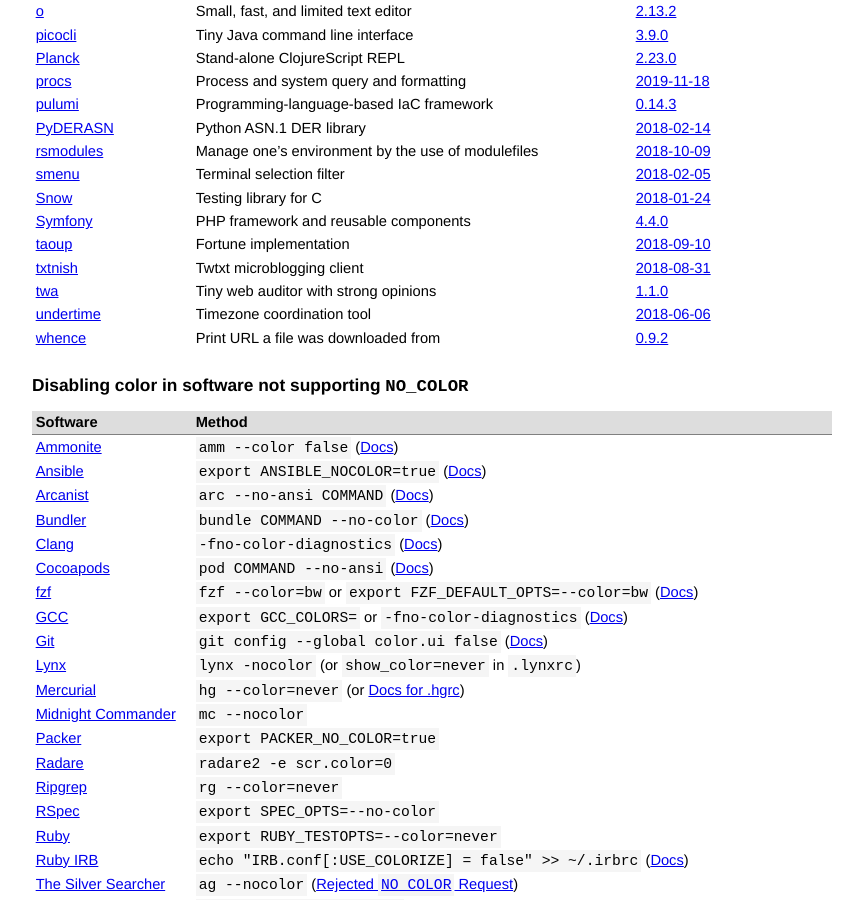
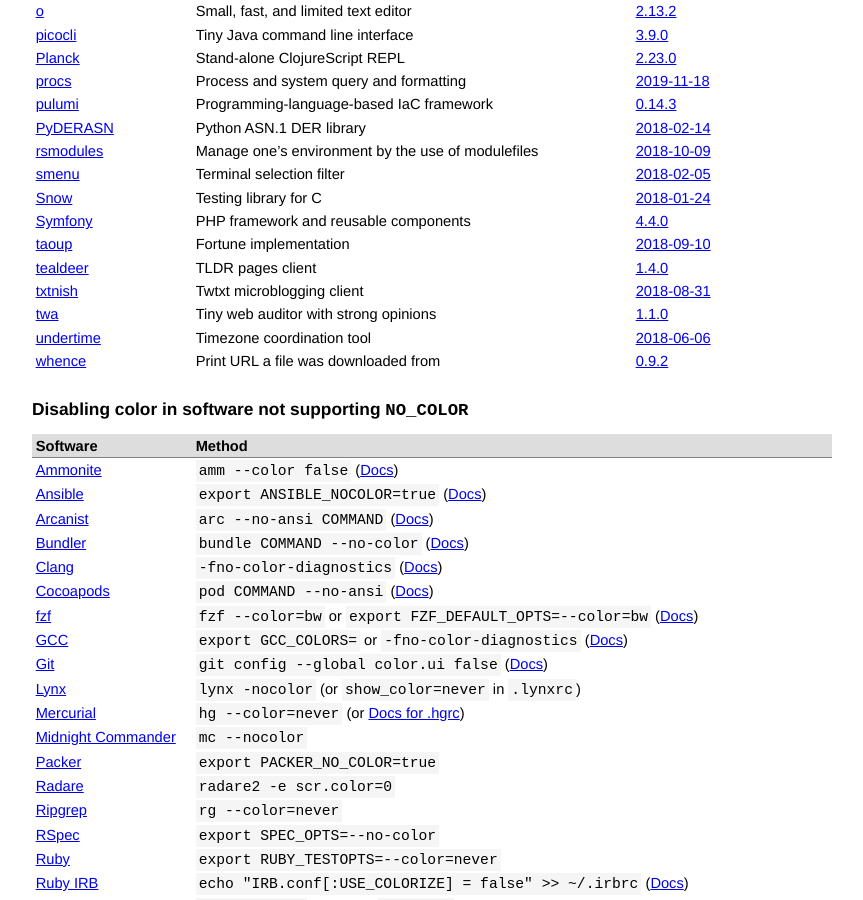
Before and after one commit to jcs/no_color, a Jekyll site: the page built from index.md, in a window 1280 px wide and 900 px high, scrolled down 1735 px. Shown: the whole window, without its empty margins (208-1071 px from the left). Built offline with Jekyll 4.4.1, drawn with Linux system fonts in a browser that asks for light colours; our own code applies the rules of GitHub Pages for plain Markdown files.

Commit message:
Add tealdeer

```diff
--- a/index.md
+++ b/index.md
@@ -106,6 +106,7 @@ color via `NO_COLOR`.
 | [Snow](https://github.com/mortie/snow) | Testing library for C | [2018-01-24](https://github.com/mortie/snow/commit/aadbbd375e03ec6000e23d817d2bd722b417296f) |
 | [Symfony](https://github.com/symfony/symfony) | PHP framework and reusable components | [4.4.0](https://symfony.com/releases/4.4) |
 | [taoup](http://github.com/globalcitizen/taoup) | Fortune implementation | [2018-09-10](https://github.com/globalcitizen/taoup/commit/fb2dc7768a2dc9b74816ce5126e40b93338291f7) |
+| [tealdeer](http://github.com/dbrgn/tealdeer) | TLDR pages client | [1.4.0](https://github.com/dbrgn/tealdeer/releases/tag/v1.4.0) |
 | [txtnish](https://github.com/mdom/txtnish) | Twtxt microblogging client | [2018-08-31](https://github.com/mdom/txtnish/commit/257d312ac282ab99e8357e31f6c282b881fbb171) |
 | [twa](https://github.com/trailofbits/twa) | Tiny web auditor with strong opinions | [1.1.0](https://github.com/trailofbits/twa/releases/tag/1.1.0) |
 | [undertime](https://gitlab.com/anarcat/undertime) | Timezone coordination tool | [2018-06-06](https://gitlab.com/anarcat/undertime/commit/0c4c2b38f32127a0dc59d2bd6e5f9db0b61ca847) |
```
